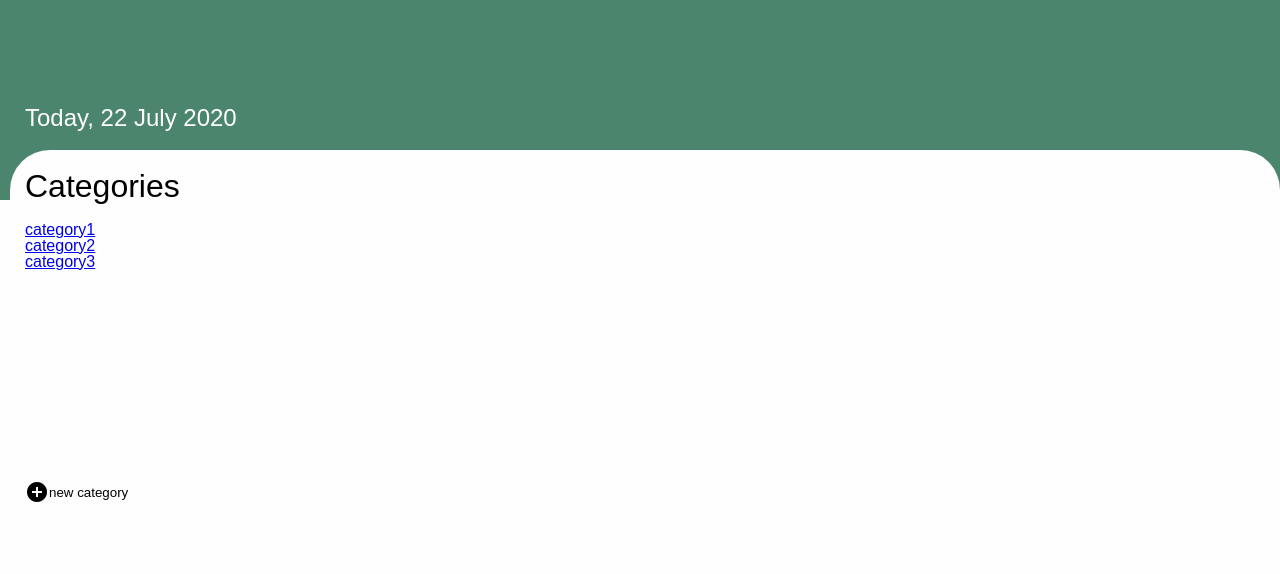
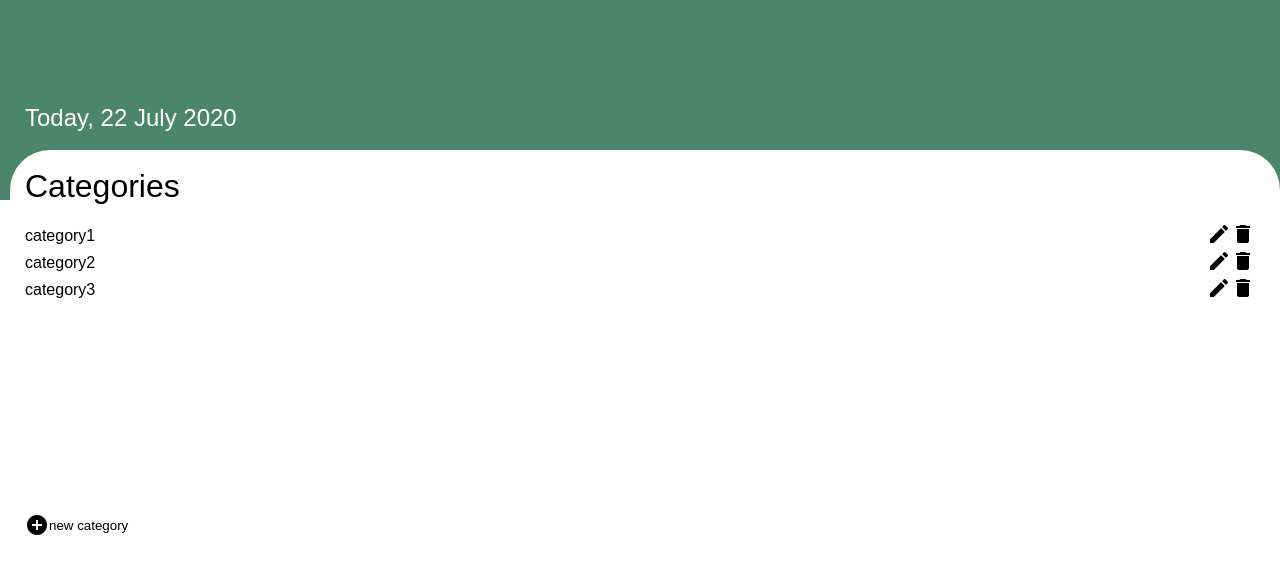
Before and after one commit to MrKnb/react-todo-app, a React (Create React App) app: page / in a window 1280 px wide. Shown: the top 574 px of the page. Built offline with nearby package versions, Linux system fonts and the light colour scheme; a web font is replaced by a local one.

Commit message:
create single category component and style it

```diff
--- a/src/App.js
+++ b/src/App.js
@@ -3,7 +3,7 @@ import { Route, Switch, useHistory } from 'react-router-dom';
 import { CSSTransition, SwitchTransition } from 'react-transition-group';
 
 import Categories from './components/categories';
-import Category from './components/category';
+import CategoryTasks from './components/categoryTasks';
 import './App.css';
 import 'reset-css';
 
@@ -30,7 +30,7 @@ function App() {
                   <Switch>
                     <Route path="/" exact component={Categories} />
 
-                    <Route path="/category/:id" component={Category} />
+                    <Route path="/category/:id" component={CategoryTasks} />
                   </Switch>
                 </div>
               </div>
--- a/src/components/categories/index.js
+++ b/src/components/categories/index.js
@@ -1,5 +1,7 @@
 import React, { useState } from 'react';
 import { Link } from 'react-router-dom';
+
+import Category from '../category';
 import AddNew from '../addButton';
 import Styles from './index.module.css';
 import Form from '../form';
@@ -32,14 +34,15 @@ function Categories() {
     <div className="categories">
       <h1 className={Styles.categoryHeading}>Categories</h1>
       {categories.map((category) => (
-        <h1 key={category.id}>
-          <Link to={`/category/${category.id}`}>{category.title}</Link>
-        </h1>
+        // <h1 key={category.id}>
+        //   <Link to={`/category/${category.id}`}>{category.title}</Link>
+        // </h1>
+        <Category key={category.id} id={category.id} title={category.title} />
       ))}
 
       <div className={Styles.addButton}>
         {showForm ? <Form /> : null}
-        <AddNew text="new category" showForm={displayForm}/>
+        <AddNew text="new category" showForm={displayForm} />
       </div>
     </div>
   );
--- a/src/components/category/index.js
+++ b/src/components/category/index.js
@@ -1,59 +1,21 @@
-import React, { useState } from 'react';
+import React from 'react';
+import { Link } from 'react-router-dom';
 
-import Todo from '../todo';
-import AddNew from '../addButton';
 import Styles from './index.module.css';
-import Form from "../form";
 
-const data = [
-  {
-    id: 12,
-    title: 'category1',
-    todos: [
-      { title: 'buy beer', isDone: false },
-      { title: 'buy pizza', isDone: false },
-    ],
-  },
-  {
-    id: 23,
-    title: 'category2',
-    todos: [
-      { title: 'buy beer', isDone: false },
-      { title: 'buy pizza', isDone: false },
-    ],
-  },
-  {
-    id: 53,
-    title: 'category3',
-    todos: [
-      { title: 'buy beer', isDone: false },
-      { title: 'buy pizza', isDone: false },
-    ],
-  },
-];
-
-function Category({ match }) {
-  const [categories, setCategories] = useState(data);
-  const [showForm, setShowForm] = useState(false);
-  const matchedCategory = categories.filter(
-    (category) => category.id == match.params.id
-  )[0];
-
-  const displayForm = () => setShowForm(true);
+function Category(props) {
   return (
-    <div className="category-container">
-      <h1 className={Styles.categoryName}>{matchedCategory.title}</h1>
-      <ul>
-        {matchedCategory.todos.map((todo, index) => {
-          console.log(index);
-          return <Todo key={index} title={todo.title} />;
-        })}
-      </ul>
-      <div className={Styles.addButton}>
-        {showForm ? <Form /> : null}
-        <AddNew text="new todo" showForm={displayForm} />
+    <li className={Styles.singleCategory}>
+      <div onClick={() => console.log('done')}>
+        <Link className={Styles.Link} to={`/category/${props.id}`}>
+          {props.title}
+        </Link>
       </div>
-    </div>
+      <div className={Styles.icons}>
+        <i className="material-icons">create</i>
+        <i className="material-icons">delete</i>
+      </div>
+    </li>
   );
 }
 
--- a/src/components/category/index.module.css
+++ b/src/components/category/index.module.css
@@ -1,20 +1,10 @@
-.categoryName {
-  font-size: 2rem;
-  margin-top: 5px;
-  margin-bottom: 20px;
+.singleCategory {
+  display: flex;
+  justify-content: space-between;
+  align-items: center;
 }
 
-.addButton {
-  position: relative;
-  bottom: -210px;
-  left: 0px;
+.Link {
+  text-decoration: none;
+  color: inherit;
 }
-
-.addItemForm {
-  height: 100px;
-  width: 250px;
-  background-color: blue;
-  position: fixed;
-  bottom: 60px;
-  left: 45px;
-}
--- /dev/null
+++ b/src/components/categoryTasks/index.js
@@ -0,0 +1,60 @@
+import React, { useState } from 'react';
+
+import Todo from '../todo';
+import AddNew from '../addButton';
+import Styles from './index.module.css';
+import Form from '../form';
+
+const data = [
+  {
+    id: 12,
+    title: 'category1',
+    todos: [
+      { title: 'buy beer', isDone: false },
+      { title: 'buy pizza', isDone: false },
+    ],
+  },
+  {
+    id: 23,
+    title: 'category2',
+    todos: [
+      { title: 'buy beer', isDone: false },
+      { title: 'buy pizza', isDone: false },
+    ],
+  },
+  {
+    id: 53,
+    title: 'category3',
+    todos: [
+      { title: 'buy beer', isDone: false },
+      { title: 'buy pizza', isDone: false },
+    ],
+  },
+];
+
+function CategoryTasks({ match }) {
+  const [categories, setCategories] = useState(data);
+  const [showForm, setShowForm] = useState(false);
+  const matchedCategory = categories.filter(
+    (category) => category.id == match.params.id
+  )[0];
+
+  const displayForm = () => setShowForm(true);
+  return (
+    <div className="category-tasks-container">
+      <h1 className={Styles.categoryName}>{matchedCategory.title}</h1>
+      <ul>
+        {matchedCategory.todos.map((todo, index) => {
+          console.log(index);
+          return <Todo key={index} title={todo.title} />;
+        })}
+      </ul>
+      <div className={Styles.addButton}>
+        {showForm ? <Form /> : null}
+        <AddNew text="new todo" showForm={displayForm} />
+      </div>
+    </div>
+  );
+}
+
+export default CategoryTasks;
--- /dev/null
+++ b/src/components/categoryTasks/index.module.css
@@ -0,0 +1,20 @@
+.categoryName {
+  font-size: 2rem;
+  margin-top: 5px;
+  margin-bottom: 20px;
+}
+
+.addButton {
+  position: relative;
+  bottom: -210px;
+  left: 0px;
+}
+
+.addItemForm {
+  height: 100px;
+  width: 250px;
+  background-color: blue;
+  position: fixed;
+  bottom: 60px;
+  left: 45px;
+}
```
